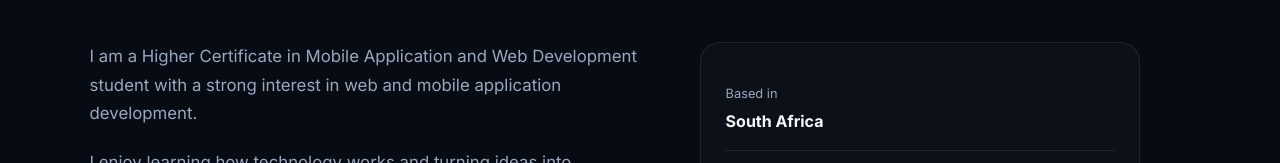
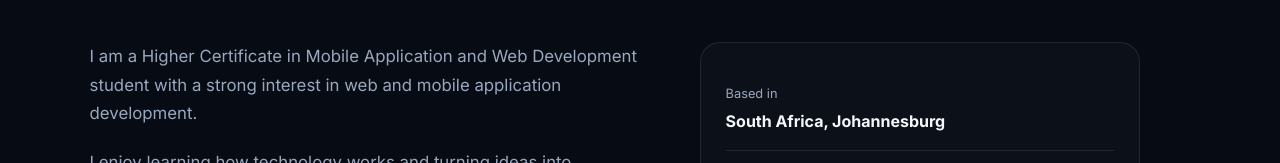
Before and after one commit to Lihlombe-Daniso/My-Portfolio-, a plain HTML site: page index.html in a window 1280 px wide. Shown: the part 1512-1675 px from the top of the page. Drawn offline with Linux system fonts and the light colour scheme.

Commit message:
edited my location

```diff
--- a/index.html
+++ b/index.html
@@ -171,7 +171,7 @@
 
                     <div>
                         <span>Based in</span>
-                        <strong>South Africa</strong>
+                        <strong>South Africa, Johannesburg</strong>
                     </div>
 
                     <div>
```
